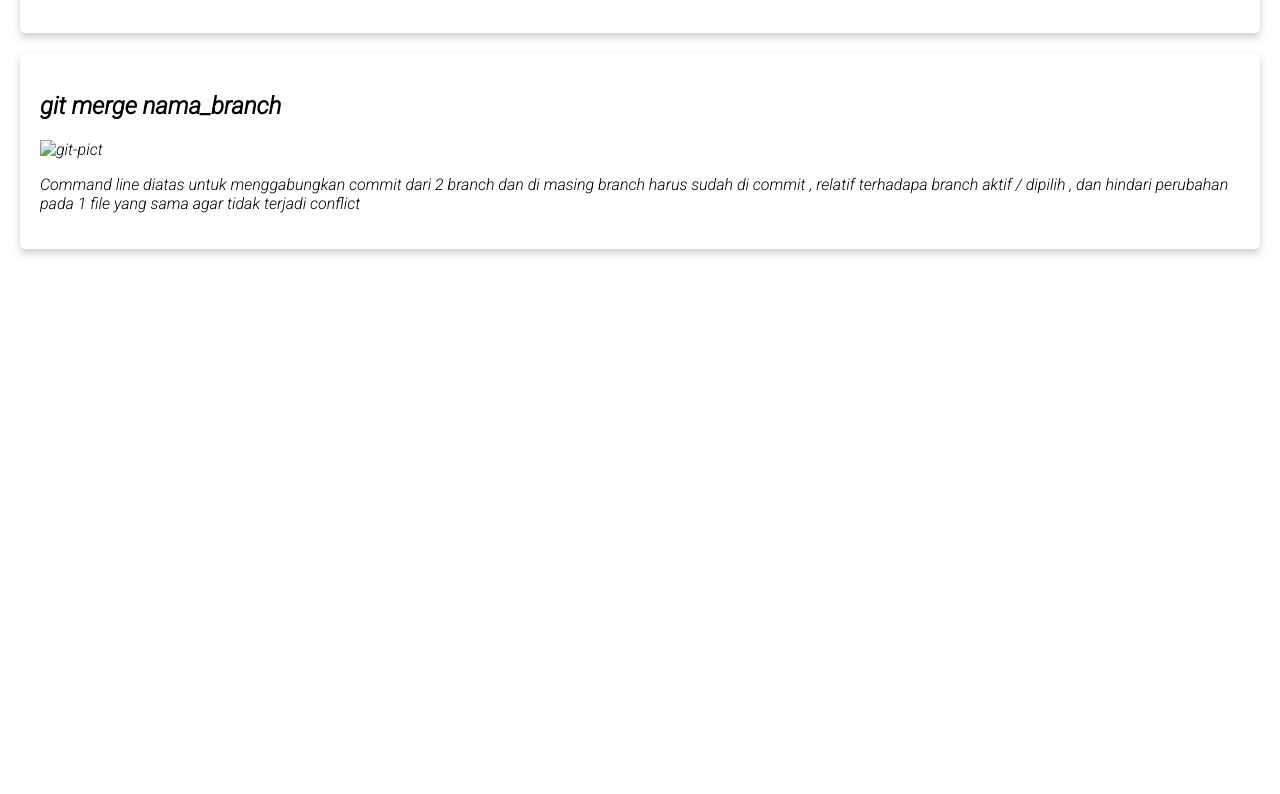
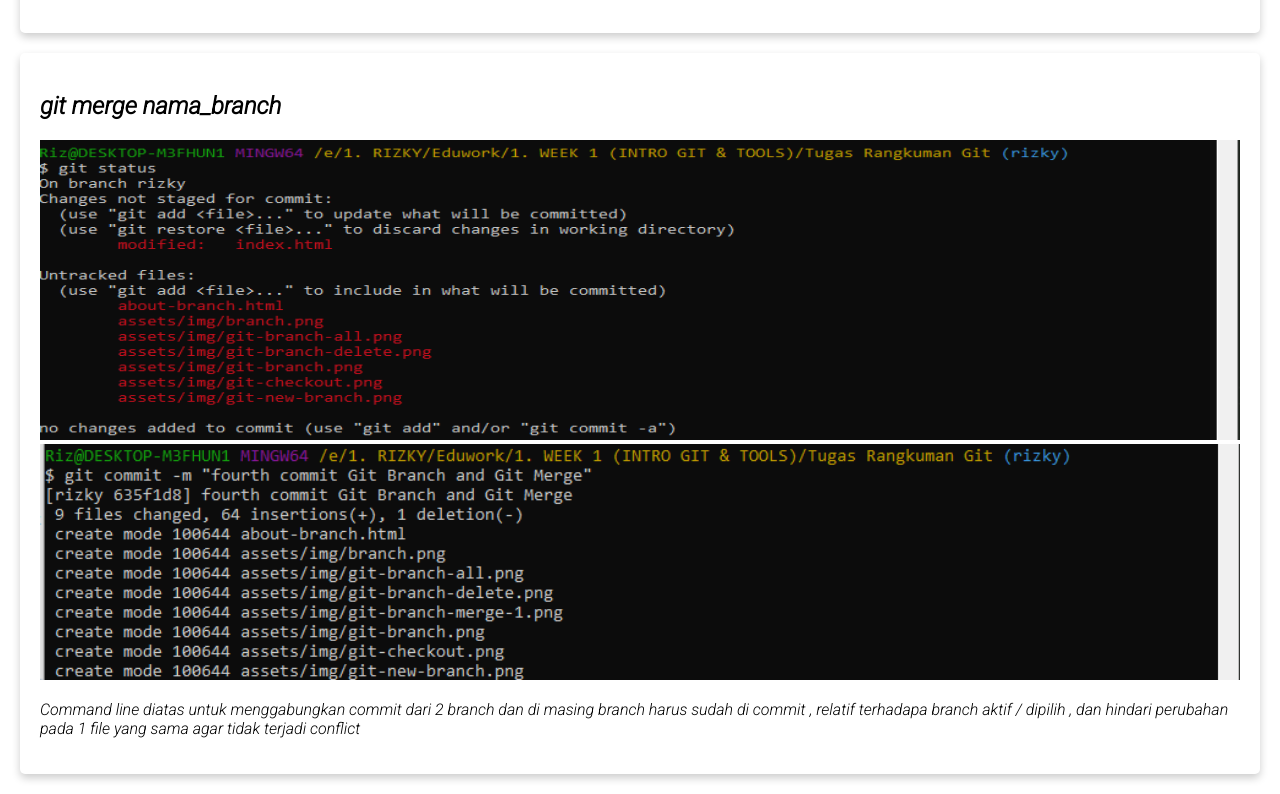
Before and after one commit to rizkydar3007/Tugas-Rangkuman-Git, a plain HTML site: page about-branch.html in a window 1280 px wide. Shown: the part 2501-3295 px from the top of the page. Before the commit the page ends 2770 px from the top, so only its background shows below. Drawn offline with Linux system fonts and the light colour scheme.

Commit message:
fourth commit Git Branch and Git Merge

```diff
--- a/about-branch.html
+++ b/about-branch.html
@@ -53,7 +53,8 @@
             </article>
             <article class = "card">
                 <h2>git merge nama_branch</h2>
-                <img src="assets/img/git-branch-merge.png" class="featured-image-2" alt="git-pict">
+                <img src="assets/img/git-branch-merge-1.png" class="featured-image-2" alt="git-pict">
+                <img src="assets/img/git-branch-merge-2.png" class="featured-image-2" alt="git-pict">
                 <p>Command line diatas untuk menggabungkan commit dari 2 branch dan di masing branch harus sudah di commit , relatif terhadapa branch aktif / dipilih , dan hindari perubahan pada 1 file yang sama agar tidak terjadi conflict</p>
             </article>
         </div>
```
Also changed, not shown: assets/img/git-branch-merge-2.png (added).
